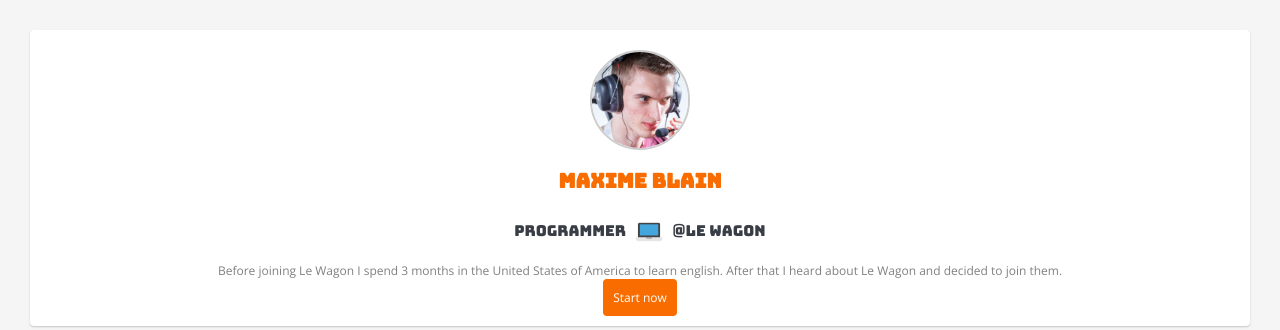
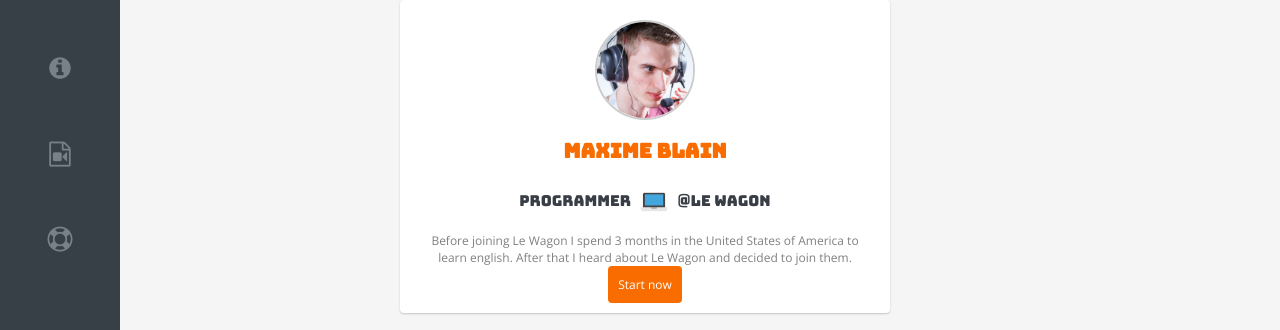
Before and after one commit to iMaxx64/profile, a plain HTML site: page index.html in a window 1280 px wide. Shown: the top 330 px of the page. Drawn offline with nearby package versions, Linux system fonts and the light colour scheme.

Commit message:
make my profile prettier

```diff
--- a/index.html
+++ b/index.html
@@ -15,7 +15,29 @@
 </head>
 <body>
 
-  <div class="card text-center">
+  <div id="sidebar">
+    <ul>
+      <li>
+        <a href="#summary">
+          <i class="fa fa-info-circle"></i>
+        </a>
+      </li>
+      <li>
+        <a href="#favorite-movies">
+        <i class="fa fa-file-video-o"></i>
+        </a>
+      </li>
+      <li>
+        <a href="#footer">
+        <i class="fa fa-life-ring"></i>
+        </a>
+      </li>
+    </ul>
+  </div>
+
+  <div id="page-content">
+
+    <div class="card text-center" id="summary">
       <img src="images/profile_pic.jpg" alt="profile picture" id="img-profile" class="img-circle">
       <h1>Maxime Blain</h1>
       <h2>Programmer <img src="images/laptop.png" alt="laptop"> @Le Wagon</h2>
@@ -34,7 +56,7 @@
       </ul>
     </div>
 
-  <div class="card text-center">
+    <div class="card text-center" id="favorite-movies">
       <h2>My favorite movie</h2>
       <table id="movies">
         <tr>
@@ -51,11 +73,12 @@
       </table>
     </div>
 
-  <div class="card text-center">
+    <div class="card text-center" id="footer">
       <h2>About this page</h2>
       <p>
         This page has been coded during the FullStack program @LeWagon.
       </p>
     </div>
+  </div>
 </body>
 </html>
--- a/style.css
+++ b/style.css
@@ -8,8 +8,9 @@ body {
   color: #7d7d7d;
   font-size: 12px;
   font-family: 'Open Sans', sans-serif;
-  margin: 30px 30px;
+  margin: 0px auto;
   display: block;
+  width: 500px;
 }
 
 h1 {
@@ -49,6 +50,10 @@ table {
   color: -internal-quirk-inherit;
   text-align: start;
   font-variant: normal;
+}
+
+li {
+  display: list-item;
 }
 
 #img-profile {
@@ -113,10 +118,72 @@ table {
 }
 
 #movies img {
-  height: 200px;
-  width: 140px;
+  height: 150px;
+  width: 120px;
 }
 
 #movies td {
   padding: 10px;
 }
+
+#sidebar {
+  background-color: #384047;
+  position: fixed;
+  left: 0px;
+  top: 0px;
+  bottom: 0px;
+  width: 120px;
+  text-align: center;
+}
+
+#sidebar a {
+  text-decoration: none;
+  font-size: 25px;
+  color: #788188;
+}
+
+#sidebar li {
+  margin-top: 50px;
+  margin-bottom: 50px;
+}
+
+#sidebar ul {
+  list-style: none;
+  padding-left: 0px;
+}
+
+#page-content {
+  margin-left: 10px;
+}
+
+.fa {
+  display: inline-block;
+  font: normal normal normal 14px/1 FontAwesome;
+  font-size: inherit;
+  text-rendering: auto;
+}
+
+@media (max-width: 768px) {
+  #sidebar {
+    display: none;
+  }
+}
+
+@media (max-width: 960px) {
+  /* For a screen < 960px, this CSS will be read */
+  div {
+    width: 700px;
+  }
+}
+@media (max-width: 720px) {
+  /* For a screen < 720px, this CSS will be read */
+  div {
+    width: 500px;
+  }
+}
+@media (max-width: 540px) {
+  /* For a screen < 540px, this CSS will be read */
+  div {
+    width: 300px;
+  }
+}
```
Lines whose indentation alone changed are shown as unchanged.
